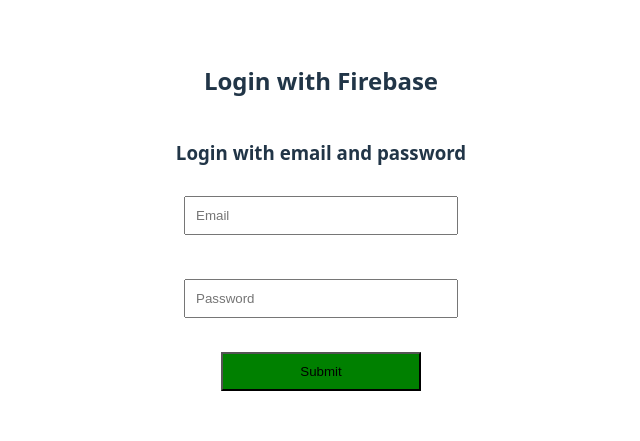
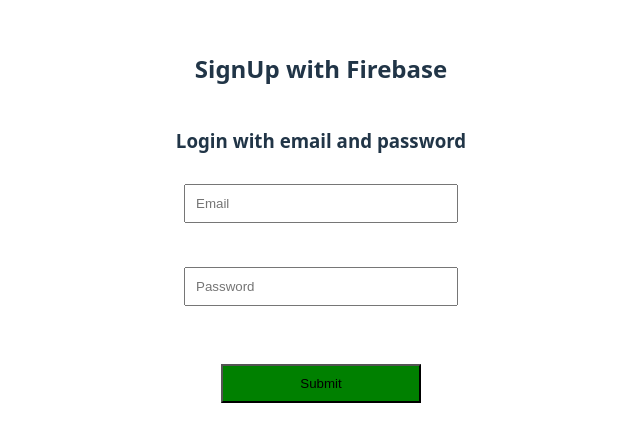
Before and after one commit to Uttamdevsharma/auth-with-firebase, a React (Vite) app: page / in a window 1280 px wide. Shown: the part 167-608 px from the top of the page, without its empty margins (319-959 px from the left). Built offline with nearby package versions, Linux system fonts and the light colour scheme.

Commit message:
feat : successfully sign up with firebase

```diff
--- a/src/App.jsx
+++ b/src/App.jsx
@@ -1,7 +1,25 @@
 import './App.css'
 import { initializeApp } from "firebase/app";
-import { getAuth, signInWithEmailAndPassword } from "firebase/auth";
+import { getAuth, createUserWithEmailAndPassword,signInWithEmailAndPassword } from "firebase/auth";
+import { useState } from 'react';
 import { useForm } from "react-hook-form"
+
+function App() {
+
+  const [user,setUser ] = useState({})
+  const [firebaseError , setFirebaseError] = useState("")
+
+
+  const {
+    register,
+    handleSubmit,
+    formState: { errors },
+  } = useForm()
+
+  const onSubmit = (formData) => signUpWithEmailPassword(formData);
+
+
+
 
   // Firebase Config
 const firebaseConfig = {
@@ -14,48 +32,46 @@
   measurementId: "G-REESPV1SWP"
 };
 
-// Initialize Firebase
   const app = initializeApp(firebaseConfig);
   const auth = getAuth(app);
 
-function App() {
-  const {
-    register,
-    handleSubmit,
-    formState: { errors },
-  } = useForm()
+  const signUpWithEmailPassword = (data) => {
+    const email = data.email
+    const password = data.password
 
-  const onSubmit = (data) => {
-    const { email, password } = data;
-
-    signInWithEmailAndPassword(auth, email, password)
+  createUserWithEmailAndPassword(auth, email, password)
   .then((userCredential) => {
+    // Signed up
     const user = userCredential.user;
-        console.log("Logged in user:", user);
+    setUser(user)
+    // ...
   })
   .catch((error) => {
-        console.error("Error:", error.message);
+    const errorMessage = error.message;
+    setFirebaseError(errorMessage)
+    // ..
   });
+
   }
+
+
 
   return (
     <>
-      <h2>Login with Firebase</h2>
-      <form
+      <h2>SignUp with Firebase {user.email}</h2>
+      <form style={{
+        border: '2px solid white'
+      }} onSubmit={handleSubmit(onSubmit)}>
+
+       <h3>Login with email and password</h3>
 
 
-      style={{
-        border: '2px solid white'
-      }} onSubmit={handleSubmit(onSubmit)}>
-       <h3>Login with email and password</h3>
       {/* include validation with required or other standard HTML validation rules */}
-      <input style={{
+      <input type='email' style={{
         padding: '10px',
         width: '250px',
         margin: '10px'
-      }
-
-      } {...register("email", { required: true })} placeholder='Email' />
+      }    } {...register("email", { required: true })} placeholder='Email' />
       <br/>
       {errors.email && <span  style={{
         color: 'red',
@@ -63,21 +79,28 @@
       }}>This field is required</span>}
 
        <br/>
-      <input  style={{
+
+
+      <input  type = "password" style={{
         padding: '10px',
         width: '250px',
         margin: '10px'
-      }
-
-      } {...register("password", { required: true })} placeholder='Password' />
+      }   } {...register("password", { required: true })} placeholder='Password' />
       <br/>
 
       {errors.password && <span style={{
-
         color: 'red',
         fontSize: '14px'
       }}>This field is required</span>}
+
    <br/>
+
+   <div>
+   {firebaseError}
+   </div>
+
+   <br/>
+
 
       <input type="submit" style={{
         backgroundColor:'green',
@@ -86,6 +109,9 @@
         marginBottom:'30px'
       }} />
     </form>
+
+
+
     </>
   )
 }
```
Lines whose indentation alone changed are shown as unchanged.
